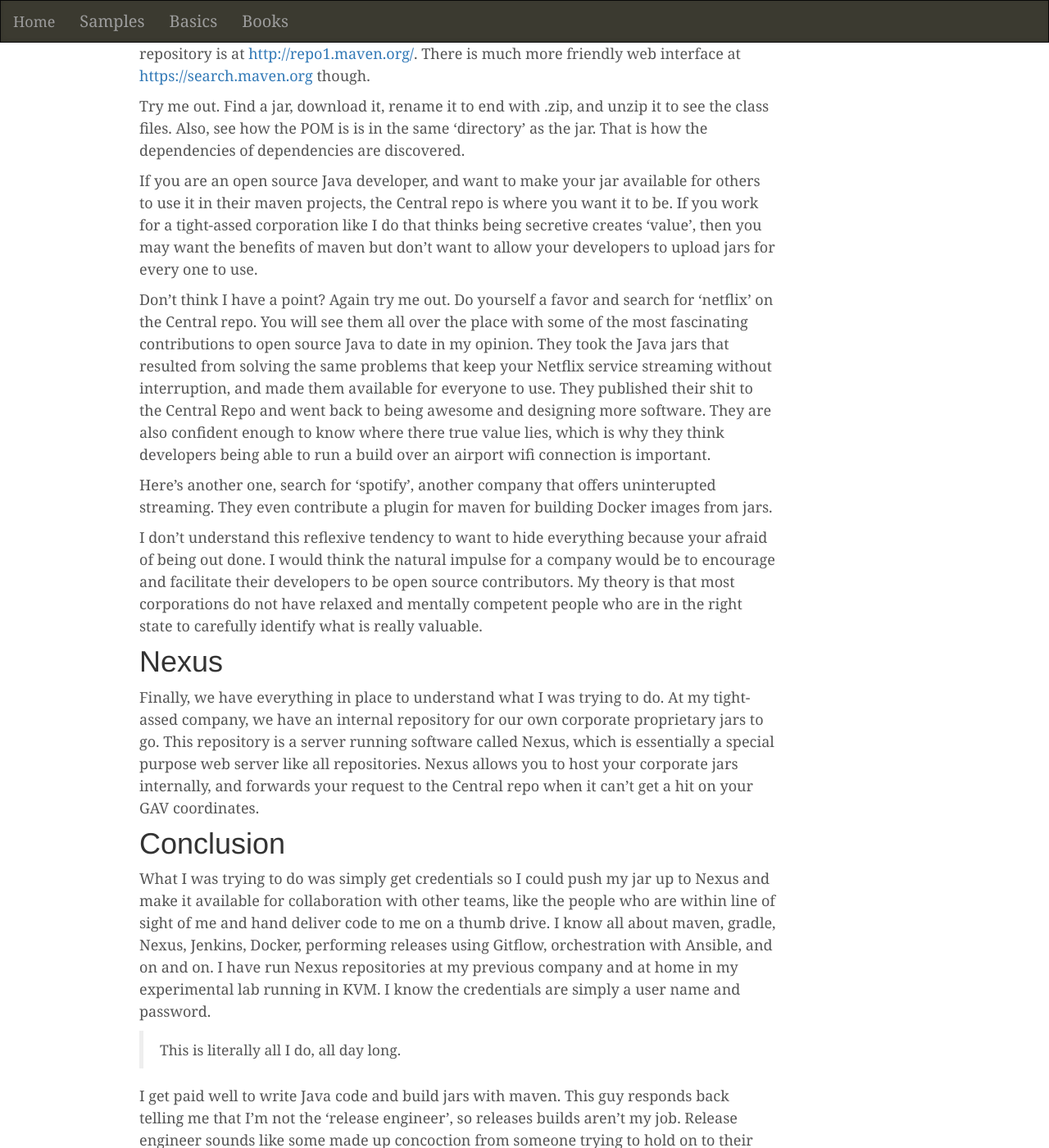
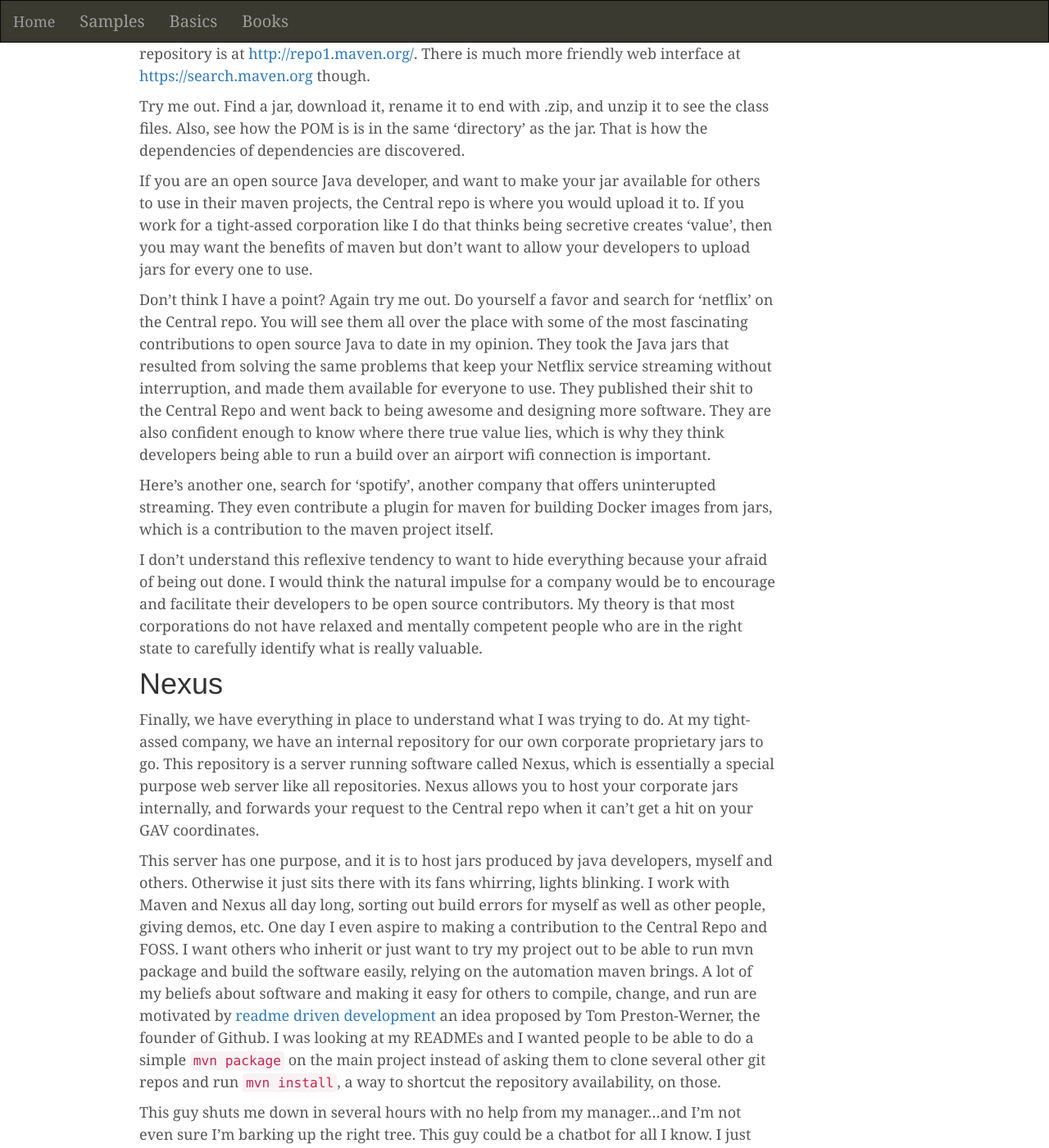
Before and after one commit to chasefranks/chasefranks.github.io, a Jekyll site: the page built from _posts/2017-06-14-nexus-denied.md, in a window 1280 px wide and 1400 px high, scrolled down 4260 px. Shown: the whole window at 82% size. Built offline with Jekyll 4.4.1, drawn with Linux system fonts in a browser that asks for light colours; comment, search, counter and statistics services are not loaded; some of the changed text lies outside the part shown.

Commit message:
update nexus denied post

````diff
--- a/_posts/2017-06-14-nexus-denied.md
+++ b/_posts/2017-06-14-nexus-denied.md
@@ -93,17 +93,21 @@
 
 Try me out. Find a jar, download it, rename it to end with .zip, and unzip it to see the class files. Also, see how the POM is is in the same 'directory' as the jar. That is how the dependencies of dependencies are discovered.
 
-If you are an open source Java developer, and want to make your jar available for others to use it in their maven projects, the Central repo is where you want it to be. If you work for a tight-assed corporation like I do that thinks being secretive creates 'value', then you may want the benefits of maven but don't want to allow your developers to upload jars for every one to use.
+If you are an open source Java developer, and want to make your jar available for others to use in their maven projects, the Central repo is where you would upload it to. If you work for a tight-assed corporation like I do that thinks being secretive creates 'value', then you may want the benefits of maven but don't want to allow your developers to upload jars for every one to use.
 
 Don't think I have a point? Again try me out. Do yourself a favor and search for 'netflix' on the Central repo. You will see them all over the place with some of the most fascinating contributions to open source Java to date in my opinion. They took the Java jars that resulted from solving the same problems that keep your Netflix service streaming without interruption, and made them available for everyone to use. They published their shit to the Central Repo and went back to being awesome and designing more software. They are also confident enough to know where there true value lies, which is why they think developers being able to run a build over an airport wifi connection is important.
 
-Here's another one, search for 'spotify', another company that offers uninterupted streaming. They even contribute a plugin for maven for building Docker images from jars.
+Here's another one, search for 'spotify', another company that offers uninterupted streaming. They even contribute a plugin for maven for building Docker images from jars, which is a contribution to the maven project itself.
 
 I don't understand this reflexive tendency to want to hide everything because your afraid of being out done. I would think the natural impulse for a company would be to encourage and facilitate their developers to be open source contributors. My theory is that most corporations do not have relaxed and mentally competent people who are in the right state to carefully identify what is really valuable.
 
 # Nexus
 
 Finally, we have everything in place to understand what I was trying to do. At my tight-assed company, we have an internal repository for our own corporate proprietary jars to go. This repository is a server running software called Nexus, which is essentially a special purpose web server like all repositories. Nexus allows you to host your corporate jars internally, and forwards your request to the Central repo when it can't get a hit on your GAV coordinates.
+
+This server has one purpose, and it is to host jars produced by java developers, myself and others. Otherwise it just sits there with its fans whirring, lights blinking. I work with Maven and Nexus all day long, sorting out build errors for myself as well as other people, giving demos, etc. One day I even aspire to making a contribution to the Central Repo and FOSS. I want others who inherit or just want to try my project out to be able to run mvn package and build the software easily, relying on the automation maven brings. A lot of my beliefs about software and making it easy for others to compile, change, and run are motivated by [readme driven development](http://tom.preston-werner.com/2010/08/23/readme-driven-development.html) an idea proposed by Tom Preston-Werner, the founder of Github. I was looking at my READMEs and I wanted people to be able to do a simple ```mvn package``` on the main project instead of asking them to clone several other git repos and run ```mvn install```, a way to shortcut the repository availability, on those.
+
+This guy shuts me down in several hours with no help from my manager...and I'm not even sure I'm barking up the right tree. This guy could be a chatbot for all I know. I just know that he was someone I could try, and I'm trying to do the best job I can. In my workplace, nothing is simple and explicit and no one is going to help you unless they're explicitly told to. It's unfortunate because I believe strongly in helping, talking, and empathizing with others.
 
 # Conclusion
 
````
